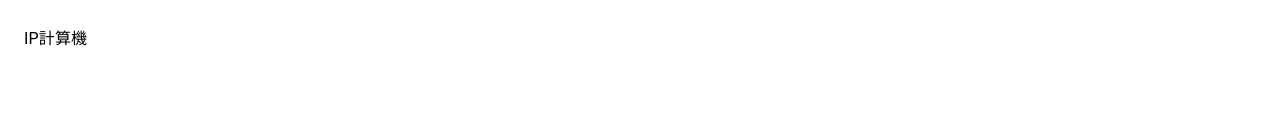
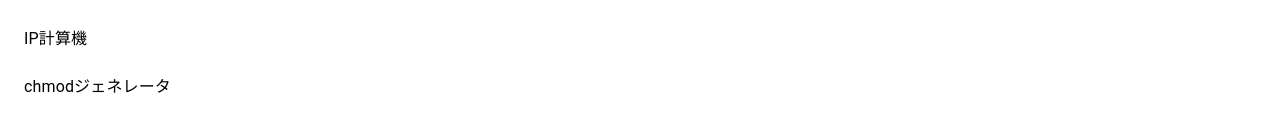
Before and after one commit to na2na-p/showcase, a React (Vite) app: page / in a window 1280 px wide. Shown: the part 291-422 px from the top of the page. Built offline with nearby package versions, Linux system fonts and the light colour scheme.

Commit message:
Add routes

```diff
--- a/src/Home.tsx
+++ b/src/Home.tsx
@@ -27,6 +27,9 @@ export default () => {
 			<ListItemButton LinkComponent="a" href={routes.IpCalculator.path()}>
 				<ListItemText primary="IP計算機" />
 			</ListItemButton>
+			<ListItemButton LinkComponent="a" href={routes.chmodGenerator.path()}>
+				<ListItemText primary="chmodジェネレータ" />
+			</ListItemButton>
 		</>
 	);
 };
--- /dev/null
+++ b/src/components/input/Checkbox.tsx
@@ -0,0 +1,5 @@
+import Checkbox, { CheckboxProps as MuiCheckboxProps } from '@mui/material/Checkbox';
+
+export type CheckboxProps = MuiCheckboxProps;
+
+export default Checkbox;
--- a/src/main.tsx
+++ b/src/main.tsx
@@ -23,6 +23,12 @@ ReactDOM.createRoot(document.getElementById('root') as HTMLElement).render(
 				<Route
 					path={routes.IpCalculator.path()}
 					element={routes.IpCalculator.component} />
+				<Route
+					path={routes.chmodGenerator.path()}
+					element={routes.chmodGenerator.component} />
+				<Route
+					path="*"
+					element={<div>404</div>} />
 			</Routes>
 		</BrowserRouter>
 	</React.StrictMode>
--- /dev/null
+++ b/src/pages/ChmodGenerator/index.tsx
@@ -0,0 +1,16 @@
+import { useMemo, useState } from 'react';
+
+import Table from '@/components/dataDisplay/Table';
+import Checkbox from '@/components/input/Checkbox';
+import Stack from '@/components/layout/Stack';
+import Typography from '@/components/layout/Typography';
+
+const chmodGenerator = () => {
+	return (
+		<>
+			<Typography variant='h5'>chmodジェネレータ</Typography>
+		</>
+	);
+};
+
+export default chmodGenerator;
--- a/src/routes.tsx
+++ b/src/routes.tsx
@@ -4,14 +4,15 @@ import ChildToParent from '@/pages/ChildToParent';
 import Home from '@/Home';
 import LazyHooks from '@/pages/LazyHooks';
 import Game from '@/pages/Game';
-import IpCalculator from './pages/IpCalculator';
+import IpCalculator from '@/pages/IpCalculator';
+import ChmodGenerator from '@/pages/ChmodGenerator';
 
 type routes = {
 	path: () => string;
 	component: JSX.Element;
 }
 
-type Pages = 'home' | 'childToParent' | 'lazyHooks' | 'numberGuessingGame' | 'IpCalculator';
+type Pages = 'home' | 'childToParent' | 'lazyHooks' | 'numberGuessingGame' | 'IpCalculator' | 'chmodGenerator';
 const routes =
 	{
 		home: {
@@ -33,6 +34,10 @@ const routes =
 		IpCalculator: {
 			path: () => '/ip-calculator',
 			component: <IpCalculator />
+		},
+		chmodGenerator: {
+			path: () => '/chmod-generator',
+			component: <ChmodGenerator />
 		}
 	} as const satisfies {
 		[P in Pages]: routes;
```
